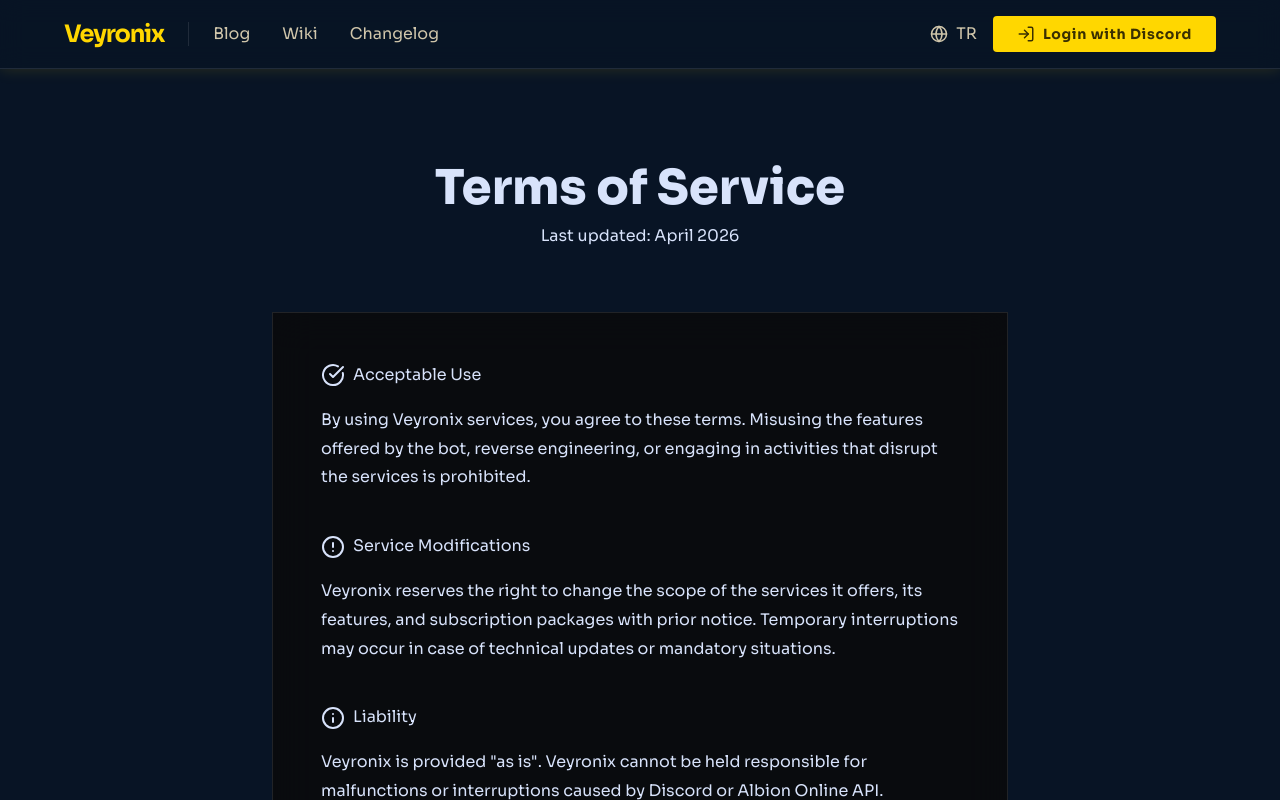
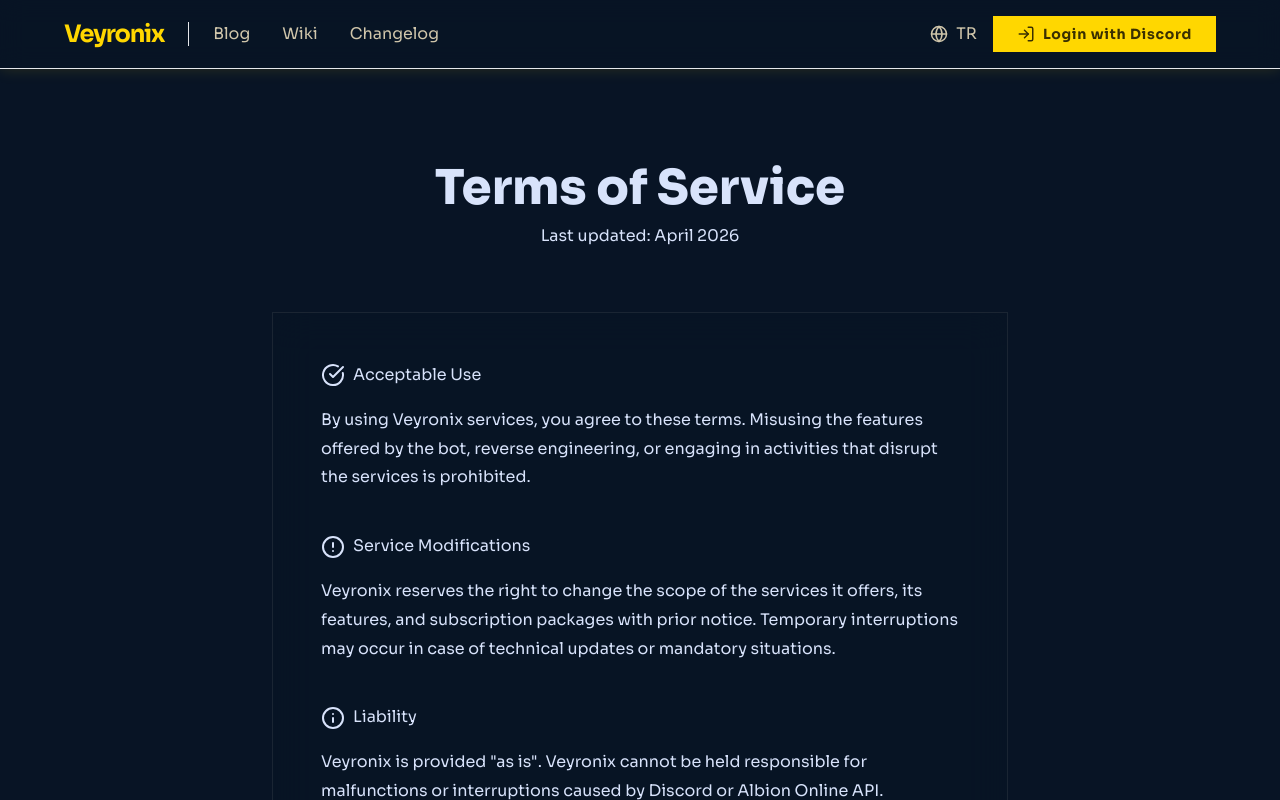
Before and after one commit to Bexmet34/vx-mono, a Next.js app in the folder apps/web/: page /terms in a window 1280 px wide. Shown: the top 800 px of the page. Built offline with nearby package versions, Linux system fonts and the light colour scheme; no server answers.

Commit message:
yeni web renk kodları

```diff
--- a/apps/web/src/app/globals.css
+++ b/apps/web/src/app/globals.css
@@ -13,9 +13,9 @@
 
 @layer utilities {
   .glass-panel {
-    background: rgba(10, 10, 11, 0.85);
+    background: rgba(8, 20, 37, 0.85);
     backdrop-filter: blur(20px);
-    border: 1px solid rgba(255, 255, 255, 0.1);
+    border: 1px solid rgba(208, 198, 171, 0.1);
   }
   .tactical-glow {
     box-shadow: 0 0 20px rgba(255, 215, 0, 0.15);
@@ -33,7 +33,7 @@
   .scanline {
     width: 100%;
     height: 2px;
-    background: linear-gradient(to right, transparent, #FFD700, transparent);
+    background: linear-gradient(to right, transparent, #ffd700, transparent);
     opacity: 0.3;
     position: absolute;
     animation: scan 4s linear infinite;
@@ -48,7 +48,7 @@
   .indicator {
     width: 0%;
     height: 1px;
-    background: #FFD700;
+    background: #ffd700;
     transition: width 0.3s ease;
   }
   .server-row:hover {
--- a/apps/web/src/components/Navbar.js
+++ b/apps/web/src/components/Navbar.js
@@ -24,14 +24,14 @@
 
   return (
     <>
-      <nav className="fixed top-0 w-full z-40 bg-surface/80 backdrop-blur-md border-b border-white/10 shadow-[0_0_15px_rgba(255,215,0,0.15)] transition-all">
+      <nav className="fixed top-0 w-full z-40 bg-surface/80 backdrop-blur-md border-b border-on-surface/ shadow-[0_0_15px_rgba(255,215,0,0.15)] transition-all">
         <div className="flex justify-between items-center px-4 md:px-margin-desktop py-4 max-w-container-max mx-auto">
           <div className="flex items-center gap-6">
             <Link href="/" className="font-headline-md text-headline-md font-bold tracking-tighter text-primary-container">
               Veyronix
             </Link>
 
-            <div className="hidden md:flex space-x-6 lg:space-x-8 items-center border-l border-white/10 pl-6">
+            <div className="hidden md:flex space-x-6 lg:space-x-8 items-center border-l border-on-surface/ pl-6">
               <Link href="/blog" className="font-body-md text-body-md text-on-surface-variant hover:text-primary transition-colors">
                 {t.blog}
               </Link>
@@ -100,7 +100,7 @@
       <div className={`fixed inset-0 z-50 transform ${isMenuOpen ? 'translate-x-0' : 'translate-x-full'} transition-transform duration-500 ease-out flex`}>
         {/* Backdrop */}
         <div
-          className={`flex-grow bg-black/40 backdrop-blur-sm transition-opacity duration-500 ${isMenuOpen ? 'opacity-100' : 'opacity-0'}`}
+          className={`flex-grow bg-background/ backdrop-blur-sm transition-opacity duration-500 ${isMenuOpen ? 'opacity-100' : 'opacity-0'}`}
           onClick={() => setIsMenuOpen(false)}
         ></div>
 
@@ -110,7 +110,7 @@
           <div className="absolute top-0 left-0 w-full h-[1px] bg-gradient-to-right from-transparent via-primary-container/30 to-transparent"></div>
 
           {/* Header */}
-          <div className="flex justify-between items-center px-6 py-6 border-b border-white/10">
+          <div className="flex justify-between items-center px-6 py-6 border-b border-on-surface/">
             <span className="font-headline-md text-headline-md font-bold tracking-tighter text-primary-container">Veyronix</span>
             <button
               className="w-10 h-10 flex items-center justify-center text-on-surface-variant hover:text-primary-container transition-colors"
@@ -122,7 +122,7 @@
 
           {/* Navigation Links */}
           <nav className="flex-grow px-6 py-8 flex flex-col gap-y-6 overflow-y-auto">
-            <div className="flex justify-between items-center border-b border-white/5 pb-4 mb-2">
+            <div className="flex justify-between items-center border-b border-on-surface/ pb-4 mb-2">
               <span className="text-[10px] font-label-bold text-outline uppercase tracking-[0.2em]">Language</span>
               <button onClick={toggleLanguage} className="flex items-center gap-2 text-primary-container font-label-bold">
                 <Globe size={18} />
@@ -179,7 +179,7 @@
           </nav>
 
           {/* Bottom Action */}
-          <div className="px-6 py-10 bg-surface-container-low border-t border-white/5 space-y-8">
+          <div className="px-6 py-10 bg-surface-container-low border-t border-on-surface/ space-y-8">
             {session ? (
               <button
                 onClick={() => { signOut(); setIsMenuOpen(false); }}
--- a/apps/web/tailwind.config.mjs
+++ b/apps/web/tailwind.config.mjs
@@ -58,10 +58,14 @@
         "surface-container-low": "#111c2d"
       },
       borderRadius: {
-        "DEFAULT": "0.25rem",
-        "lg": "0.5rem",
-        "xl": "0.75rem",
-        "full": "9999px"
+        "DEFAULT": "0px",
+        "sm": "0px",
+        "md": "0px",
+        "lg": "0px",
+        "xl": "0px",
+        "2xl": "0px",
+        "3xl": "0px",
+        "full": "0px"
       },
       spacing: {
         "container-max": "1440px",
```
Also changed, not shown: apps/web/src/app/page.js (+16 -16 lines).
